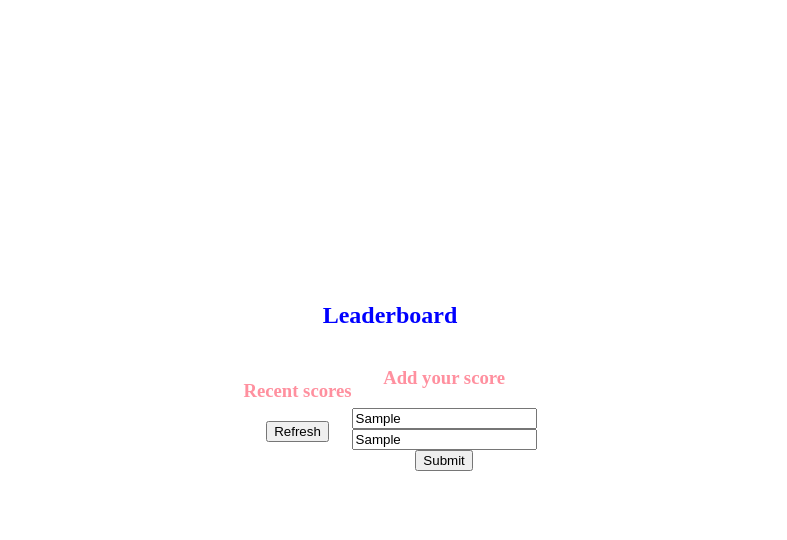
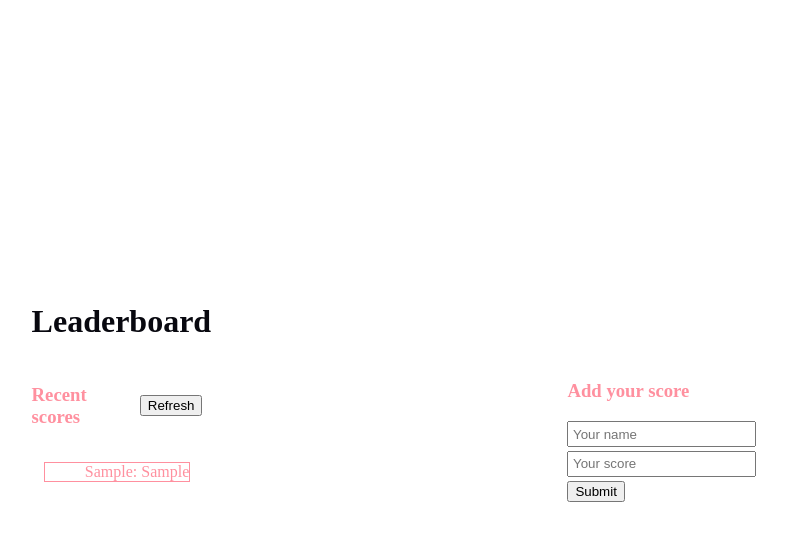
Before and after one commit to HossainAraf/Leaderboard, a website built with webpack: page src/index.html in a window 1280 px wide. Both pictures are taken after typing "Sample", "Sample" into the empty fields and a click on the button "Submit". Shown: the whole page, without its empty margins (250-1037 px from the left). Built offline with nearby package versions, Linux system fonts and the light colour scheme.

Commit message:
Update add.js and css

```diff
--- a/src/index.html
+++ b/src/index.html
@@ -4,14 +4,14 @@
   <meta charset="UTF-8">
   <meta name="viewport" content="width=device-width, initial-scale=1.0">
   <!-- <link rel="stylesheet" href="./styles/style.css"> -->
-  <title><%= htmlWebpackPlugin.options.title%></title>
+  <title>Leaderboard</title>
 </head>
 <body>
-  <section id = "container-wrapper" class="flex-col">
-    <h1>Leaderboard</h1>
+  <h1>Leaderboard</h1>
+  <section id = "container-wrapper" class="flex-row">
     <div id="container" class="flex-row">
-      <div id="display-scores">
-        <div id="score-heading" class="flex-col">
+      <div id="display-scores" class="flex-col">
+        <div id="score-heading" class="flex-row">
           <h3>Recent scores</h3>
           <button id="btn-refresh">Refresh</button>
         </div>
--- a/src/index.js
+++ b/src/index.js
@@ -1 +1,9 @@
-import './styles/style.css';
+// index.js
+import './styles/style.css'
+import { newScore, populateScores } from './modules/add.js';
+
+// Add an event listener to the 'submit' button to trigger the newScore function
+document.querySelector('#submit').addEventListener('click', newScore);
+
+// Add an event listener to the 'Refresh' button to populate scores
+document.querySelector('#btn-refresh').addEventListener('click', populateScores);
--- /dev/null
+++ b/src/modules/add.js
@@ -0,0 +1,43 @@
+// modules/add.js
+export const newScore = () => {
+  const nameInput = document.querySelector('#input-name');
+  const scoreInput = document.querySelector('#input-score');
+
+  const name = nameInput.value;
+  const score = scoreInput.value;
+
+  if (name === '' || score === '') {
+    alert('Please provide both name and score.');
+    return;
+  }
+
+  const li = document.createElement('li');
+  li.textContent = `${name}: ${score}`;
+
+  const scoreUl = document.querySelector('#score-ul');
+  scoreUl.appendChild(li);
+
+  // Clear input fields
+  nameInput.value = '';
+  scoreInput.value = '';
+};
+
+export const populateScores = () => {
+  const scoreUl = document.querySelector('#score-ul');
+  // Clear the existing list
+  scoreUl.innerHTML = '';
+
+  // Here, you should iterate through your score data and create list items
+  // For simplicity, let's use some sample data
+  const scores = [
+    { name: '', score:  0 },
+    { name: '', score:  0},
+
+  ];
+
+  scores.forEach(score => {
+    const li = document.createElement('li');
+    li.textContent = `${score.name}: ${score.score}`;
+    scoreUl.appendChild(li);
+  });
+};
--- a/src/styles/style.css
+++ b/src/styles/style.css
@@ -18,9 +18,34 @@ body {
 }
 
 h1 {
-  color: #00ff;
+  color: rgb(8, 8, 15);
 }
 
+h3 {
+  margin-right: 2%;
+}
 #container {
+width: 100%;;
+}
 
+#score-ul {
+  border: 1px solid #ff909f;
 }
+
+#score-ul li {
+  list-style-type: none;
+}
+
+#add-scores {
+  align-items: flex-start;
+  justify-content: space-around;
+}
+
+#btn-submit {
+  align-self: flex-start;
+}
+
+input {
+  padding: 2%;
+  margin-bottom: 2%;
+}
```
